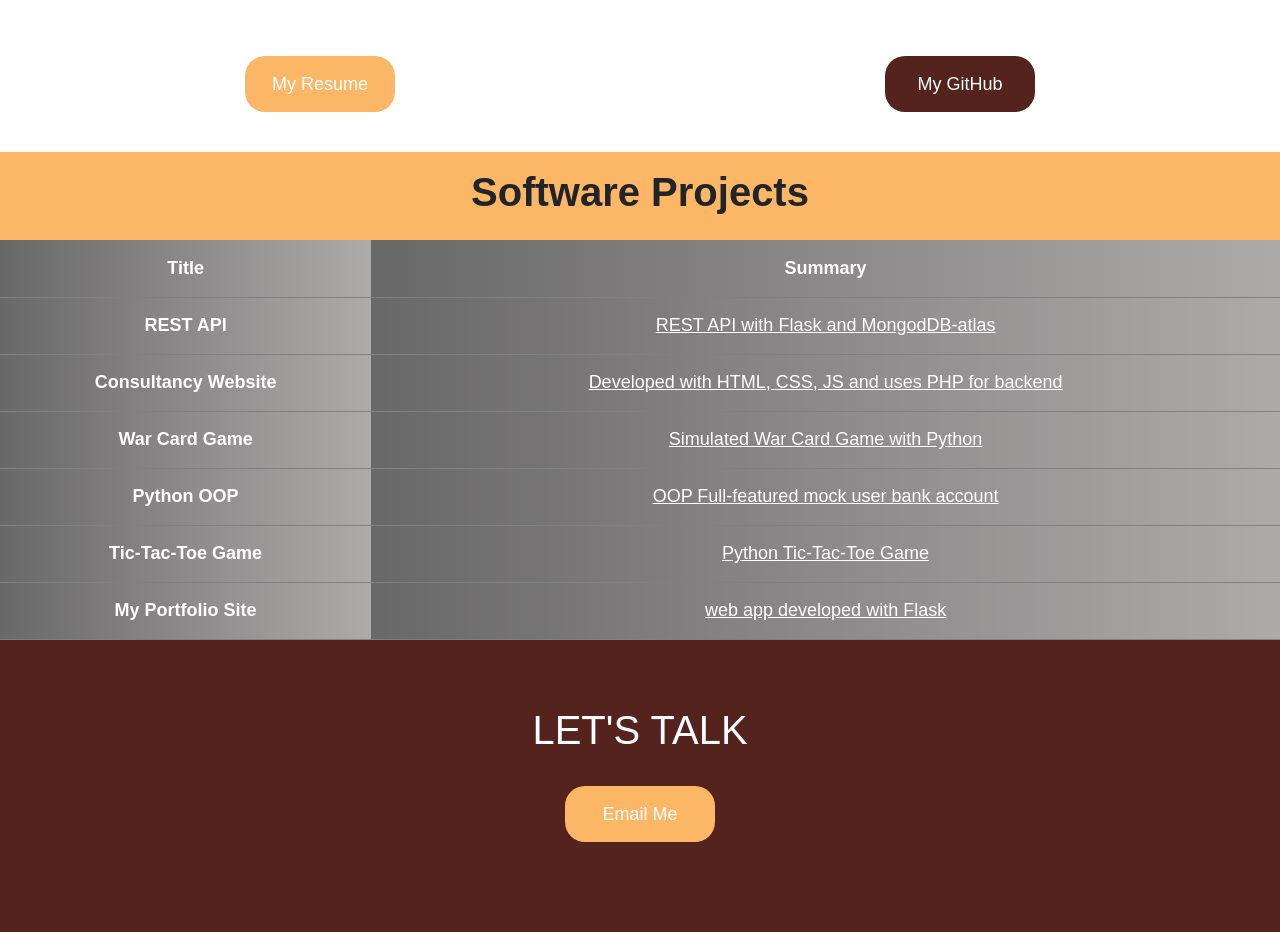
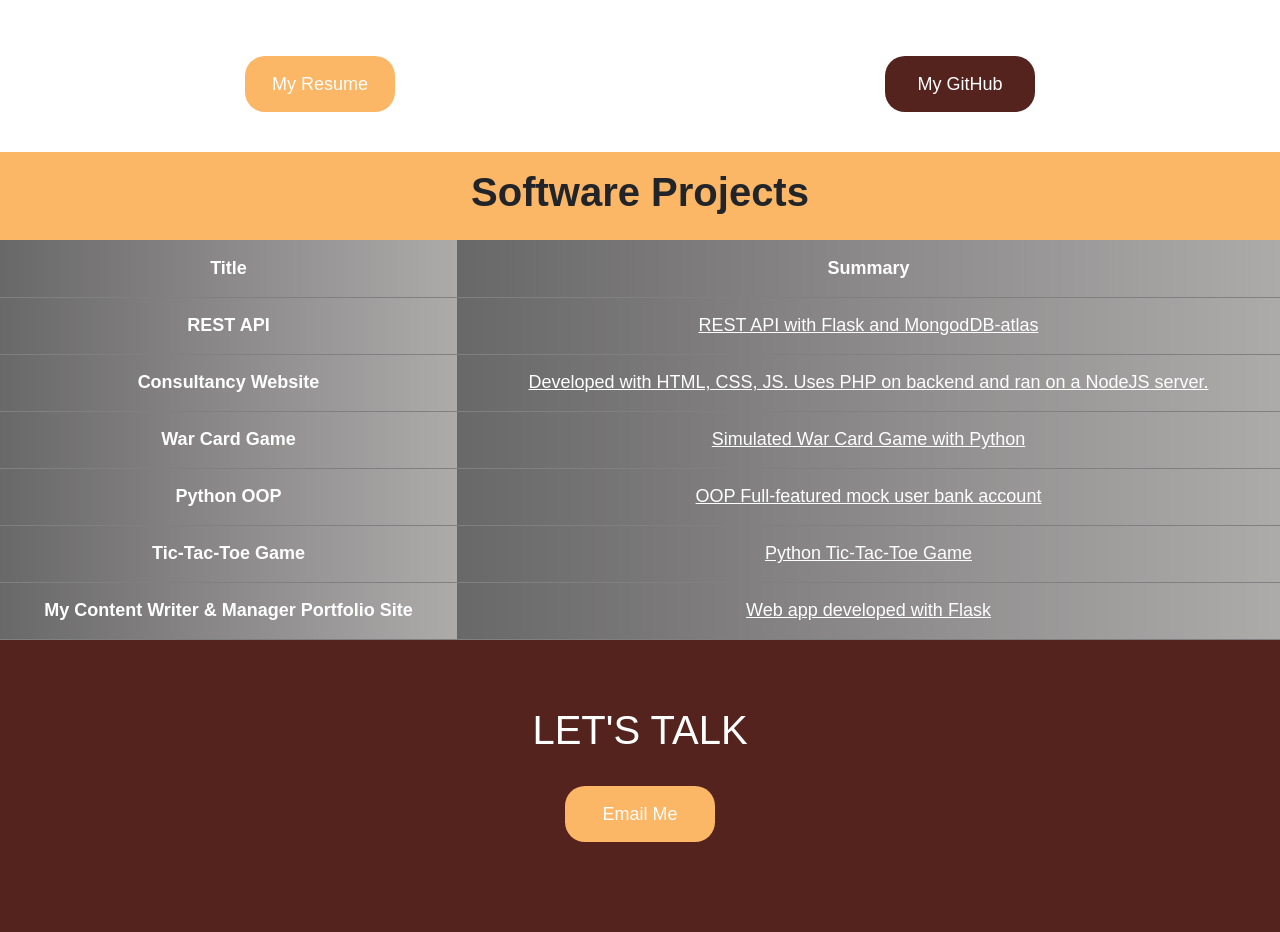
Before and after one commit to classAnon/portfolio3, a Flask app: page / in a window 1280 px wide. Shown: the part 1574-2506 px from the top of the page. Run offline with Flask 2, Linux system fonts and the light colour scheme; some libraries are stand-ins or nearby versions; some web fonts are replaced.

Commit message:
updated the projects

```diff
--- a/templates/home.html
+++ b/templates/home.html
@@ -108,7 +108,7 @@
                 </tr>
                 <tr>
                     <th>Consultancy Website</th>
-                    <td><a href="https://github.com/classAnon/site_project.git" target="_blank">Developed with HTML, CSS, JS and uses PHP for backend</a></td>
+                    <td><a href="https://immigration-5ea6f1e7420f.herokuapp.com/index.html" target="_blank">Developed with HTML, CSS, JS. Uses PHP on backend and ran on a NodeJS server.</a></td>
                 </tr>
                <!-- <tr>
                     <th>WordPress Site</th>
@@ -127,8 +127,8 @@
                     <td><a href="https://github.com/classAnon/Python/blob/main/Tic%20Tac%20Toe%20Game.ipynb" target="_blank">Python Tic-Tac-Toe Game</a></td>
                 </tr>
                 <tr>
-                    <th>My Portfolio Site</th>
-                    <td><a href="">web app developed with Flask</a></td>
+                    <th>My Content Writer & Manager Portfolio Site</th>
+                    <td><a href="https://emmanuel-e-e0cd1b73a28e.herokuapp.com/">Web app developed with Flask</a></td>
                 </tr>
             </table>
         </div>
```
